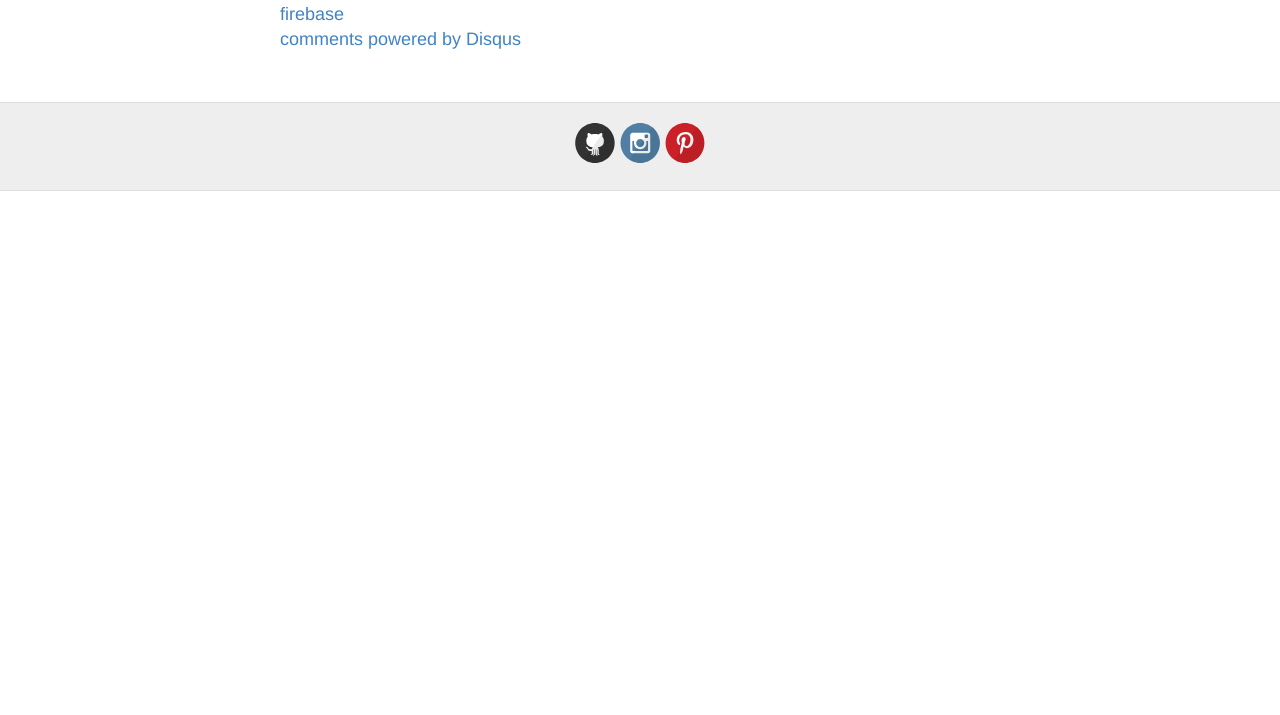
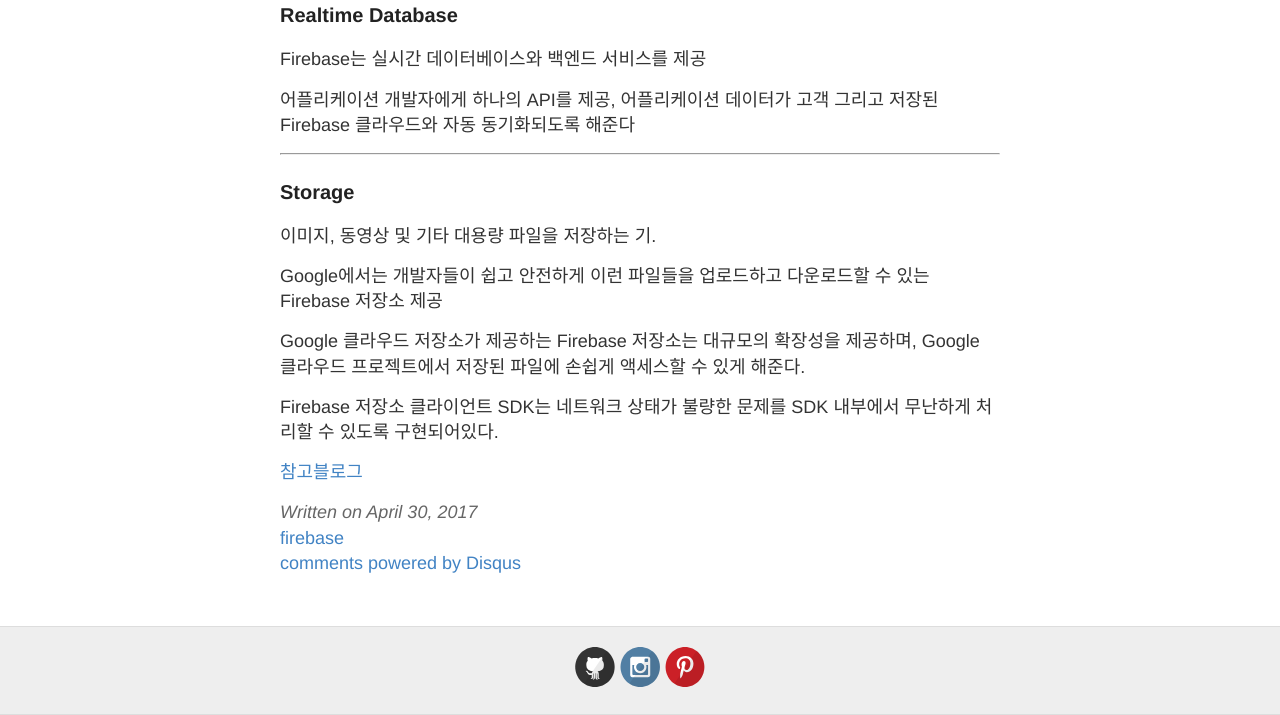
Before and after one commit to songssss/songssss.github.io, a Jekyll site: the page built from _posts/2017-04-30-firebase2.md, in a window 1280 px wide. Shown: the part 547-1262 px from the top of the page. Built offline with Jekyll 4.4.1, drawn with Linux system fonts in a browser that asks for light colours; comment, search, counter and statistics services are not loaded; before the commit the page ends 900 px from its top, so only the background shows below that.

Commit message:
Update 2017-04-30-firebase2.md

```diff
--- a/_posts/2017-04-30-firebase2.md
+++ b/_posts/2017-04-30-firebase2.md
@@ -8,3 +8,34 @@
 Firebase realtime Dtabase / Authentication / Hosting
 
 [![Video Label](http://img.youtube.com/vi/fgT6r4f9Apc/0.jpg)](https://youtu.be/fgT6r4f9Apc?t=0s) Video Label
+
+---
+
+
+### Realtime Database
+
+Firebase는 실시간 데이터베이스와 백엔드 서비스를 제공
+
+어플리케이션 개발자에게 하나의 API를 제공, 어플리케이션 데이터가 고객 그리고 저장된 Firebase 클라우드와 자동 동기화되도록 해준다
+
+
+---
+
+### Storage
+
+이미지, 동영상 및 기타 대용량 파일을 저장하는 기.
+
+Google에서는 개발자들이 쉽고 안전하게 이런 파일들을 업로드하고 다운로드할 수 있는 Firebase 저장소 제공
+
+Google 클라우드 저장소가 제공하는 Firebase 저장소는 대규모의 확장성을 제공하며, Google 클라우드 프로젝트에서 저장된 파일에 손쉽게 액세스할 수 있게 해준다.
+
+Firebase 저장소 클라이언트 SDK는 네트워크 상태가 불량한 문제를 SDK 내부에서 무난하게 처리할 수 있도록 구현되어있다.
+
+
+
+
+
+
+
+
+[참고블로그](http://cocomo.tistory.com/487)
```
